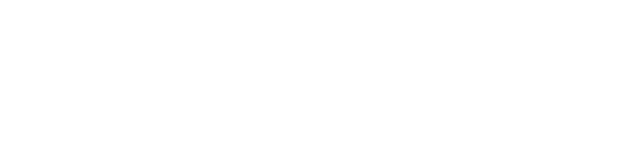
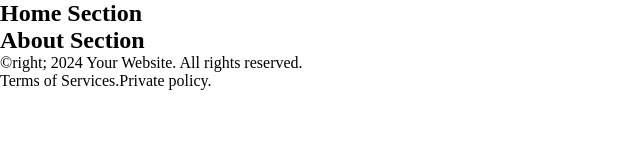
Before and after one commit to Moziemo/Project-ebsite, a plain HTML site: page index.html in a window 1280 px wide. Shown: the whole page, without its empty margins (0-640 px from the left). Drawn offline with Linux system fonts and the light colour scheme.

Commit message:
Update index.html

```diff
--- a/index.html
+++ b/index.html
@@ -7,7 +7,42 @@
     <meta name="author" content="Moses Uduebor">
     <meta name="description" content="This is a website for  information on our school">
     <meta name="keywords" content="kingsfield, college, arsenal of  excellence">
+    <link rel="icon"  href="https://kingsfieldcollege.org/advert/15398823932b8da0733533c72badb30e2c414b6318.jpg"style="width:20px;height:20px;">
     <title>Kingsfield college Website</title>
+    <style>
+        * {
+            text-decoration: none;
+            padding: 0;
+            margin: 0;
+            box-sizing: border-box;
+        }
+   </style>
  </head>
-  <body></body>
+  <body>
+        <header>
+
+
+        </header>
+        <main>
+        <section id="home">
+            <h2>Home Section</h2>
+            <!-- Content for the home section goes here -->
+        </section>
+
+        <section id="about">
+            <h2>About Section</h2>
+            <div>
+                <p>
+
+                </p>
+
+
+
+            </div>
+        </section>
+    </main>
+    <footer>
+        <p>&copyright; 2024 Your Website. All rights reserved. <br>Terms of Services.Private policy.</p>
+    </footer>
+  </body>
 </html>
```
